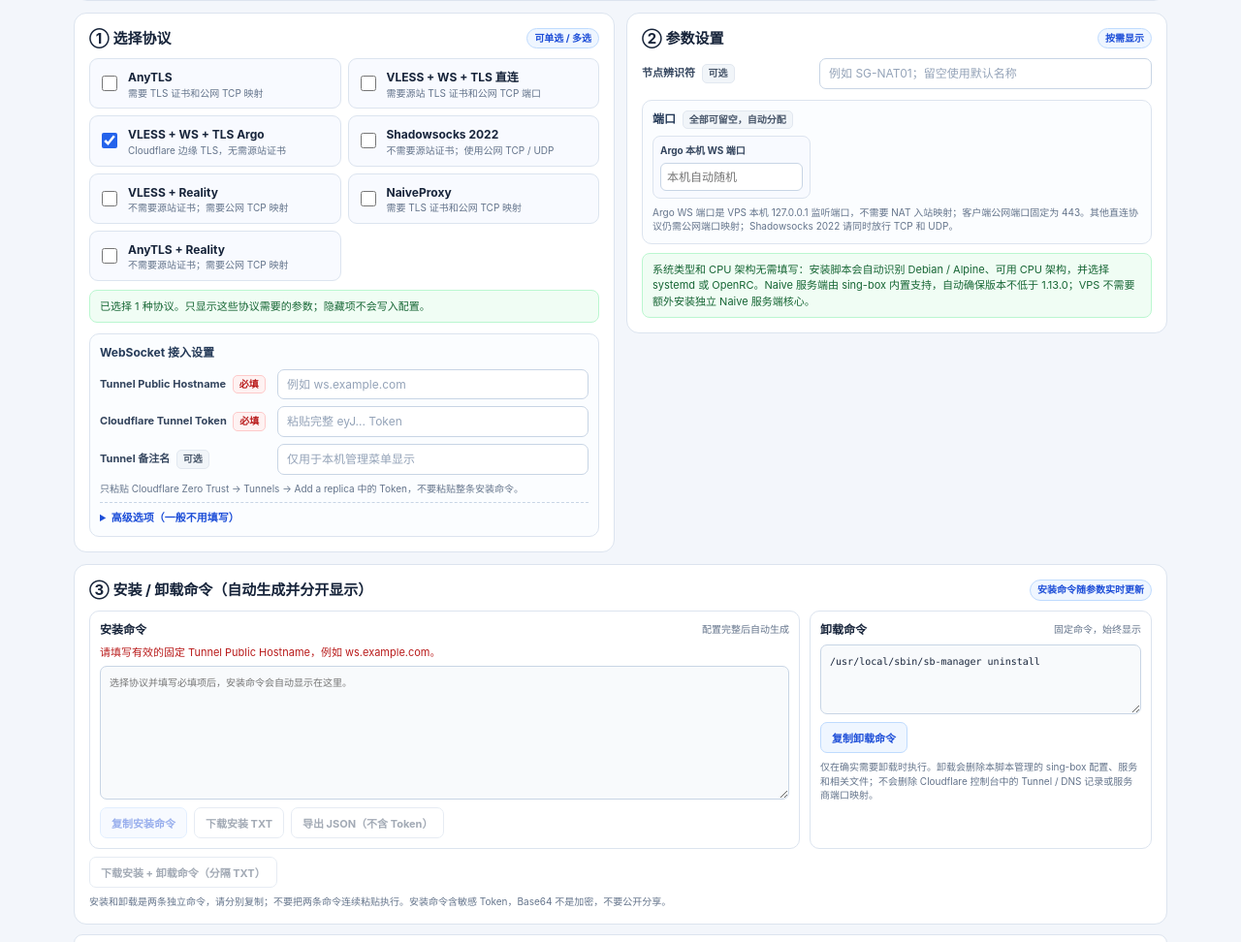
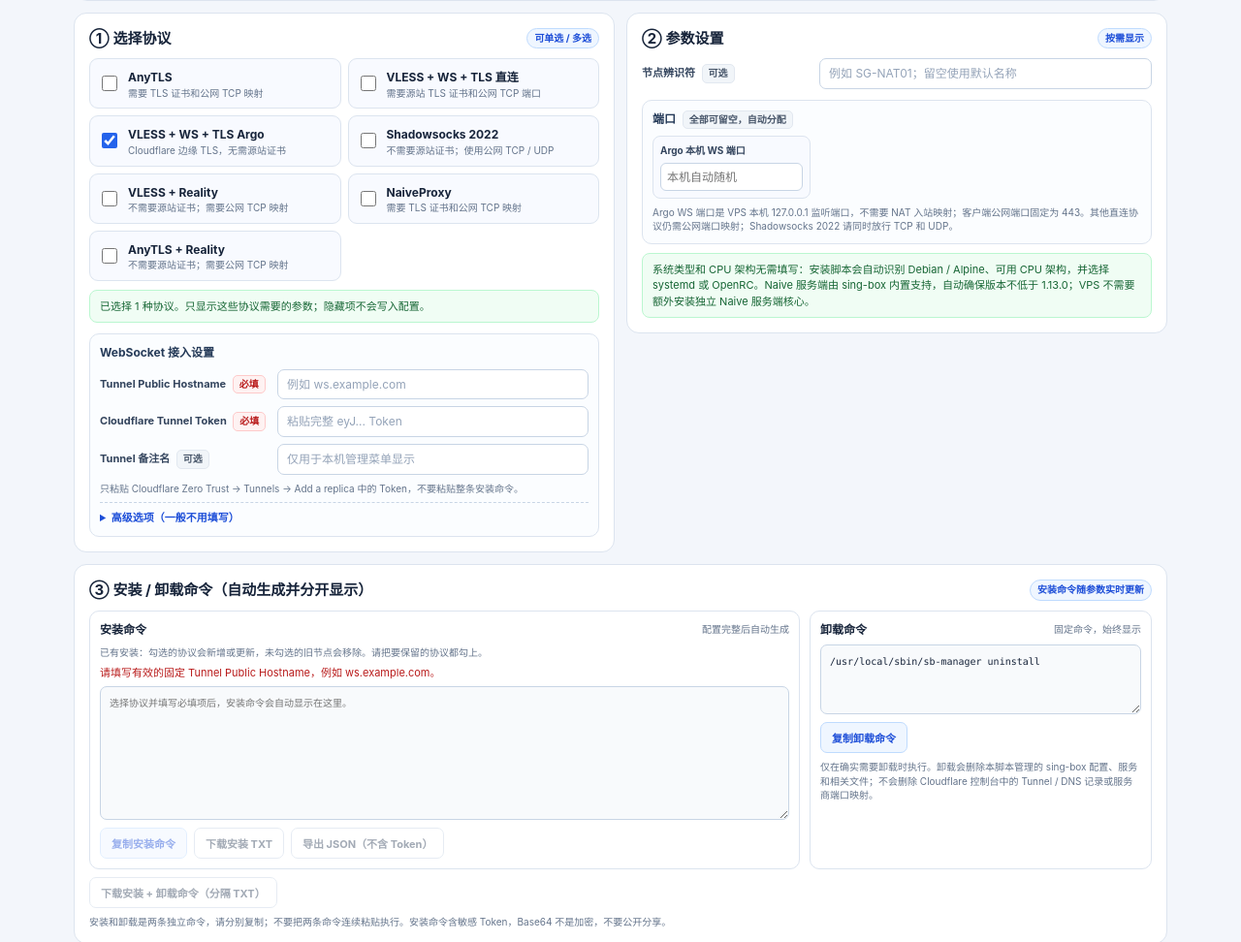
Before and after one commit to mxw1589/jiedian, a plain HTML site: page index.html in a window 1280 px wide. Shown: the part 128-1100 px from the top of the page at 97% size. Drawn offline with Linux system fonts and the light colour scheme.

Commit message:
Update repository files

```diff
--- a/index.html
+++ b/index.html
@@ -114,6 +114,7 @@
   <div class="commandgrid">
     <div class="commandcard">
       <div class="commandhead">安装命令 <span>配置完整后自动生成</span></div>
+      <div class="footnote">已有安装：勾选的协议会新增或更新，未勾选的旧节点会移除。请把要保留的协议都勾上。</div>
       <div id="formStatus" class="status">正在等待配置。</div>
       <textarea id="commandOutput" class="command" rows="7" readonly placeholder="选择协议并填写必填项后，安装命令会自动显示在这里。"></textarea>
       <div class="actions">
@@ -178,7 +179,7 @@ function cfgFromForm(){
   const wsHost=p.ws_tls?(v("directWsHost")||tlsDomain):"";
   const wsServer=p.ws_tls?(v("wsServer")||tlsDomain):"";
   return {
-    schema:6,protocols:p,argo_host:argoHost,argo_server:p.ws_argo?(v("argoServer")||argoHost):"",
+    schema:7,protocols:p,argo_host:argoHost,argo_server:p.ws_argo?(v("argoServer")||argoHost):"",
     argo_tunnel_name:p.ws_argo?v("argoTunnelName"):"",
     argo_token:p.ws_argo?v("argoToken"):"",
     origin_ipv4:needsOrigin(p)?v("originIPv4"):"",
@@ -247,7 +248,7 @@ if command -v curl >/dev/null 2>&1; then curl -fsSL '${RAW_URL}' -o "$SH"
 else wget -qO "$SH" '${RAW_URL}'; fi
 head -n 1 "$SH" | grep -qx '#!/bin/sh'
 grep -q 'WEB_CONFIG_MODE=1' "$SH"
-grep -q 'WEB_CONFIG_SCHEMA=6' "$SH" || { echo '线上安装脚本版本过旧；请先同步 HTML 和 Shell 脚本，再重新生成命令。'; exit 1; }
+grep -q 'WEB_CONFIG_SCHEMA=7' "$SH" || { echo '线上安装脚本版本过旧；请先同步 HTML 和 Shell 脚本，再重新生成命令。'; exit 1; }
 install -m 700 "$SH" /usr/local/sbin/sb-manager
 rm -f "$SH"
 /usr/local/sbin/sb-manager install-web-config "$CFG"
@@ -285,7 +286,7 @@ function render(){
   syncUI();
   const status=$("formStatus"),out=$("commandOutput"),buttons=["copyOutput","downloadOutput","exportConfig","downloadBoth"];
   $("uninstallText").value=UNINSTALL_COMMAND;
-  try{const c=validate(cfgFromForm());out.value="# 安装命令（请以 root 登录目标 VPS 执行）\n# 该命令包含敏感 Token，不要公开分享。\n\n"+oneCommandText(c);status.className="status ok";status.textContent="配置完整：安装命令已自动生成。";buttons.forEach(id=>$(id).disabled=false);}
+  try{const c=validate(cfgFromForm());out.value="# 安装 / 同步命令（以 root 执行；已有安装会移除未勾选的旧节点）\n# 该命令包含敏感 Token，不要公开分享。\n\n"+oneCommandText(c);status.className="status ok";status.textContent="命令已生成：只保留当前勾选的协议。";buttons.forEach(id=>$(id).disabled=false);}
   catch(e){out.value="";status.className="status error";status.textContent=e.message;buttons.forEach(id=>$(id).disabled=true);}
 }
 ids.forEach(id=>{$(id).addEventListener("input",render);$(id).addEventListener("change",render);});
```
Also changed, not shown: 2 other files.
